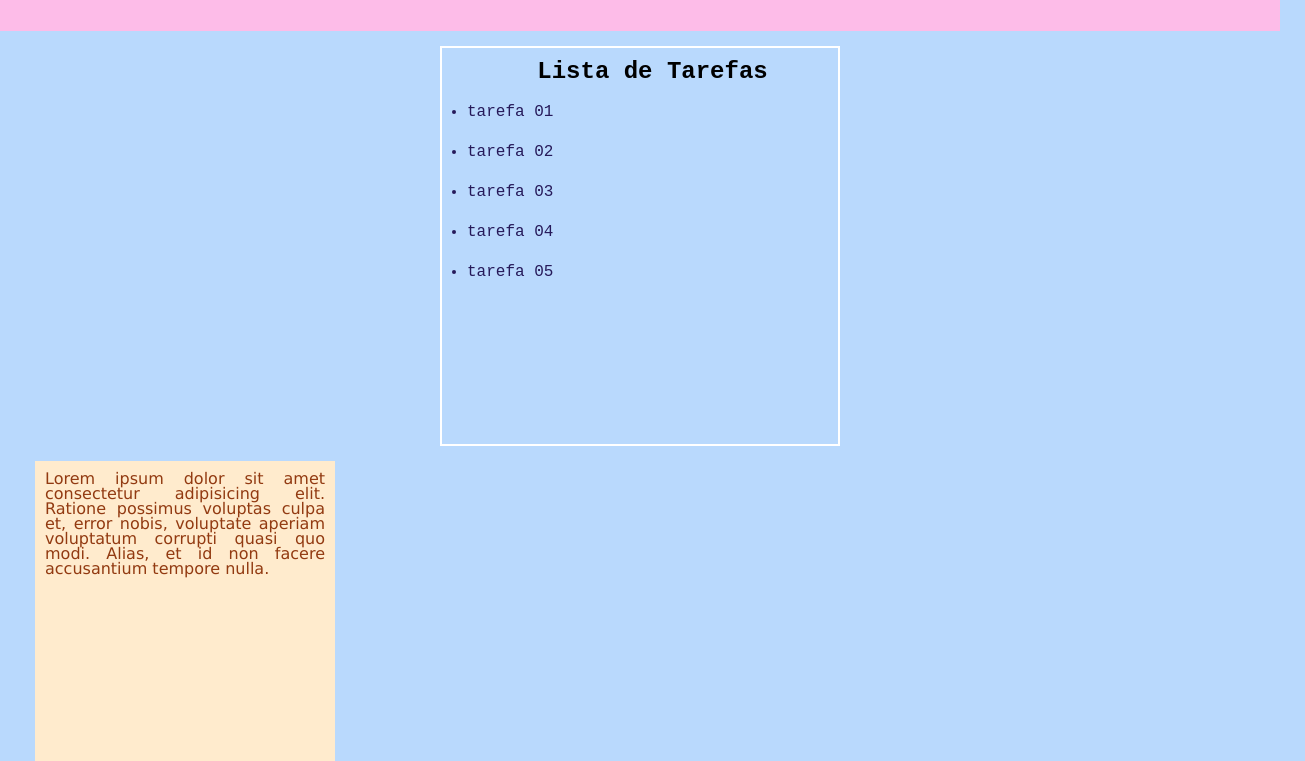
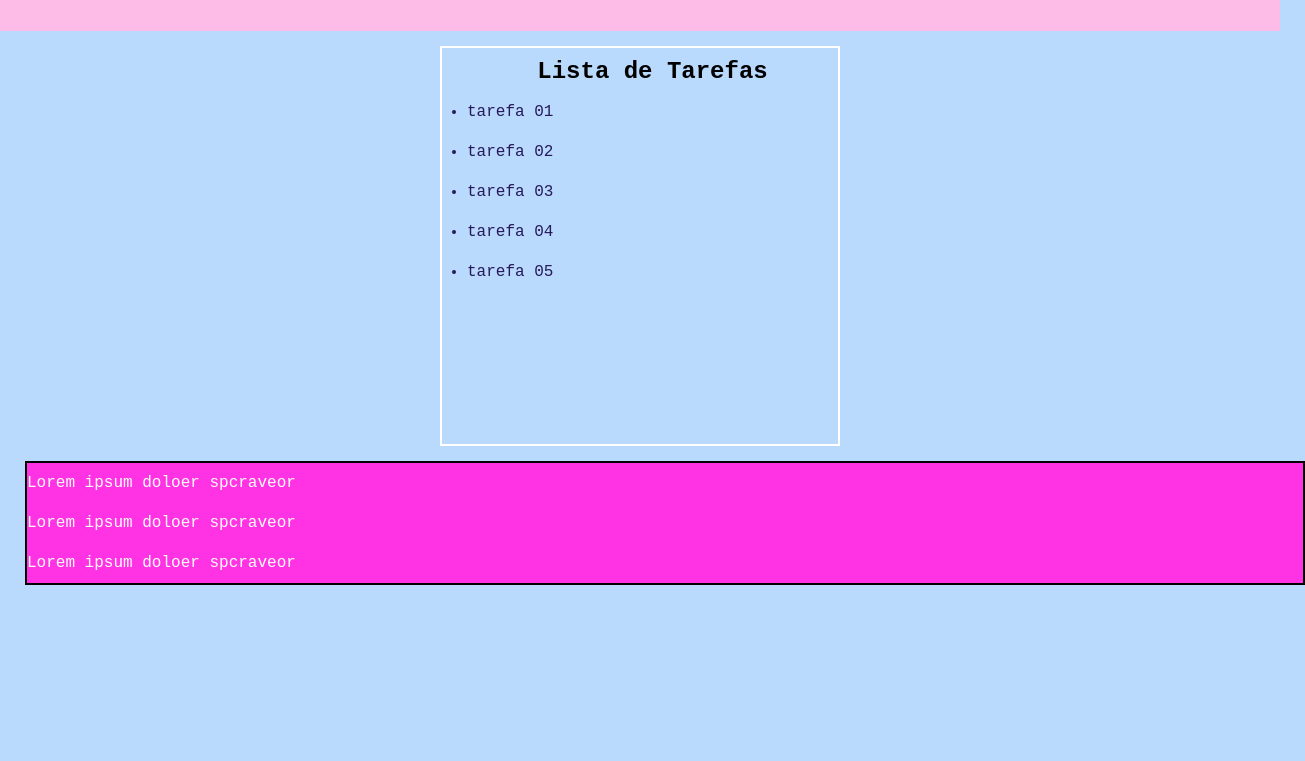
Before and after one commit to gabriela-scupin/Display_TA, a website: page index.html in a window 1280 px wide. Shown: the part 49-810 px from the top of the page, 1305 px wide, since content can reach past the window. Drawn offline with Linux system fonts and the light colour scheme.

Commit message:
ADD: modificando o projeto

```diff
--- a/index.html
+++ b/index.html
@@ -28,14 +28,31 @@
         </ul>
 
     </section>
-    <section class="section02 container">
-        <p>
-            Lorem ipsum dolor sit amet consectetur adipisicing elit.
-            Ratione possimus voluptas culpa et, error nobis, voluptate
-            aperiam voluptatum corrupti quasi quo modi. Alias, et id non
-            facere accusantium tempore nulla.
-        </p>
+
+    <section class="faq">
+        <details>
+            <summary>
+                Lorem ipsum doloer spcraveor
+            </summary>
+            <p>Lorem ipsum dolor, sit amet consectetur adipisicing elit. Doloribus sequi suscipit, ut perferendis perspiciatis quidem illo laboriosam, sapiente facilis voluptatum quibusdam ad! Iste architecto enim cum quod dolore modi atque.</p>
+        </details>
+
+        <details>
+            <summary>
+                Lorem ipsum doloer spcraveor
+            </summary>
+            <p>Lorem ipsum dolor, sit amet consectetur adipisicing elit. Doloribus sequi suscipit, ut perferendis perspiciatis quidem illo laboriosam, sapiente facilis voluptatum quibusdam ad! Iste architecto enim cum quod dolore modi atque.</p>
+        </details>
+
+        <details>
+            <summary>
+                Lorem ipsum doloer spcraveor
+            </summary>
+            <p>Lorem ipsum dolor, sit amet consectetur adipisicing elit. Doloribus sequi suscipit, ut perferendis perspiciatis quidem illo laboriosam, sapiente facilis voluptatum quibusdam ad! Iste architecto enim cum quod dolore modi atque.</p>
+        </details>
+
     </section>
+
 
 </body>
 
--- a/modo-cores/css/design-system.css
+++ b/modo-cores/css/design-system.css
@@ -34,5 +34,14 @@
     --color-google-3: #34A853;
     --color-google-4: #EA4335;
 
-    --paleta-01:
+    --faq-bg: #0d1b3e;
+    --faq-card-bg: #16264f;
+    --faq-card-hover-bg: #1e3266;
+    --faq-border: #2a3e75;
+    --faq-border-neon: #7500c8;
+    --faq-border-neon-glow: #9d26ef;
+    --faq-text-title: #ffffff;
+    --faq-text-question: #e2e8f0;
+    --faq-text-answer: #94a3b8;
+
 }
--- a/modo-cores/css/global.css
+++ b/modo-cores/css/global.css
@@ -3,6 +3,7 @@
 
 @import url(/modo-cores/css/reset.css);
 @import url(/modo-cores/css/design-system.css);
+@import url(./color-bars.css);
 
 
 
@@ -73,5 +74,3 @@
     z-index: 10;
     box-shadow: 0 0 30px rgba(51, 50, 50, 0.3);
 }
-
-.color-se
--- a/style.css
+++ b/style.css
@@ -99,3 +99,33 @@ html{
     font-family: Verdana, Geneva, sans-serif;
     color:#923a11
 }
+
+.faq{
+    width: 100%;
+    border: 2px solid;
+    margin-left: 25px;
+
+}
+
+.faq details{
+    background: #030249;
+    color: #fff;
+    line-height: 40px;
+
+}
+
+.faq summary{
+    background: #ff32e4;
+    list-style: none;
+
+}
+
+.faq summary:hover{
+    cursor: pointer;
+
+}
+
+.faq p{
+    color: #c05e5e;
+    line-height: 25px;
+}
```
Also changed, not shown: modo-cores/css/color-bars.css (added, +57 -0 lines).
